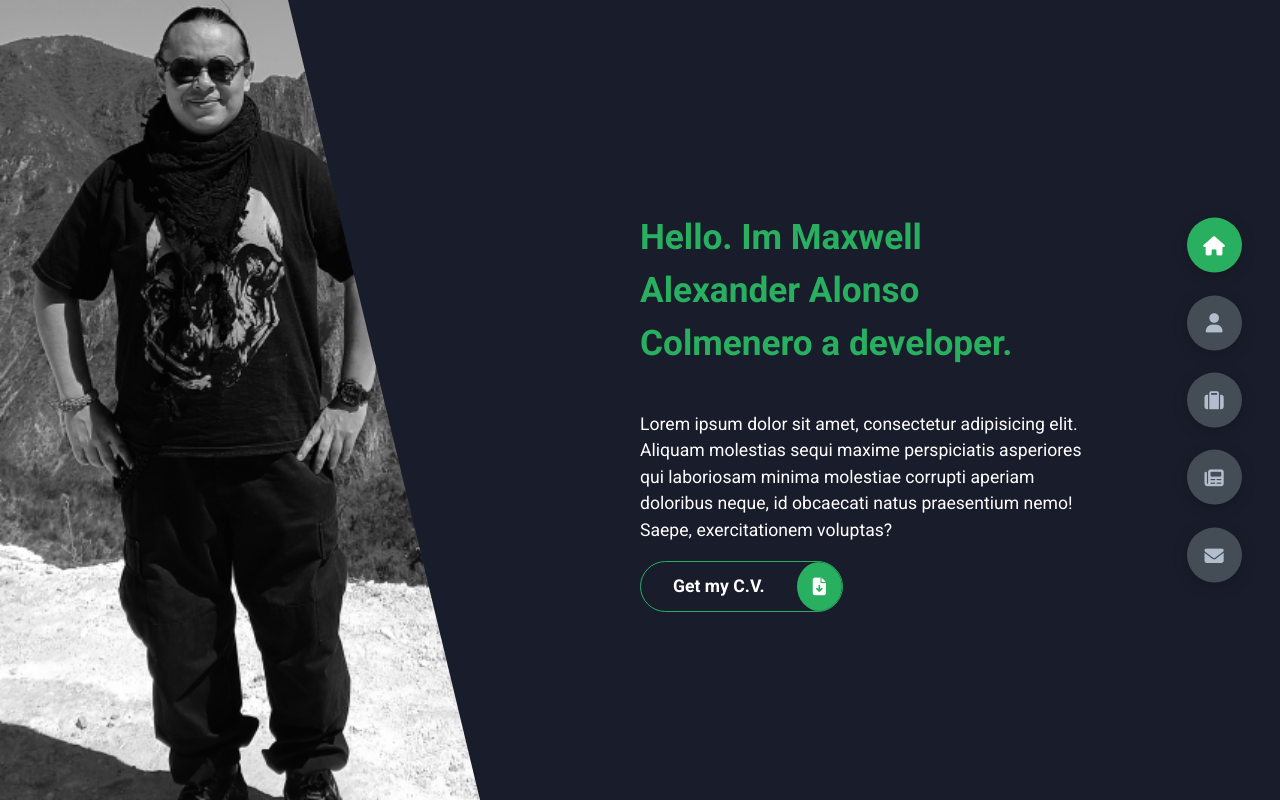
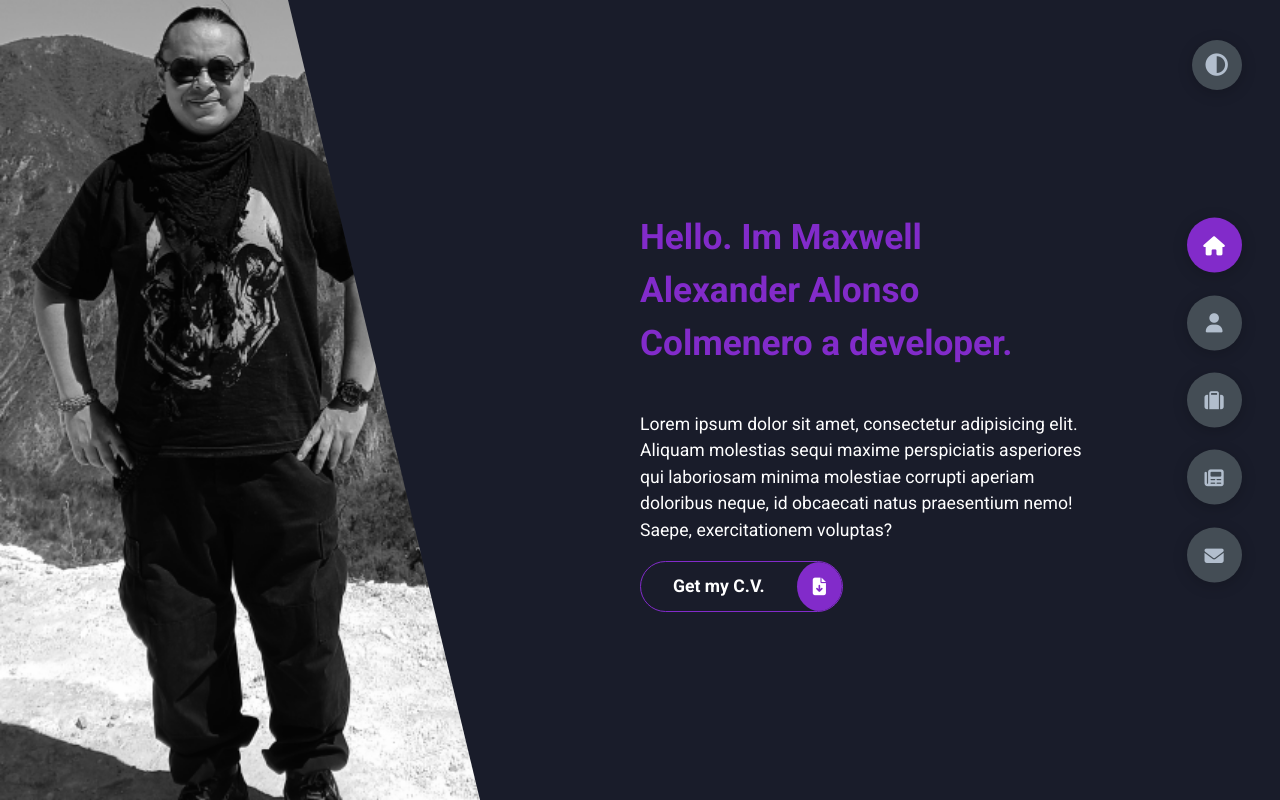
Before and after one commit to maL0ns0/maL0ns0.github.io, a plain HTML site: page index.html in a window 1280 px wide. Drawn offline with Linux system fonts and the light colour scheme.

Commit message:
Se agrego boton cambio de tema y los estilos correspondientes

```diff
--- a/index.html
+++ b/index.html
@@ -366,6 +366,10 @@
         </div>
     </div>
 
+    <div class="themeBtn">
+        <i class="fa-solid fa-circle-half-stroke"></i>
+    </div>
+
 </body>
 
 </html>
--- a/resources/JS/app.js
+++ b/resources/JS/app.js
@@ -23,4 +23,15 @@ function pageTransition(){
     }
 }
 
+//cambio de tema
+function themeChanger(){
+    let themeBtn = document.querySelector('.themeBtn')
+    themeBtn.addEventListener('click', () => {
+        let element = document.body;
+        element.classList.toggle('lighTheme')
+    })
+}
+
+
 pageTransition()
+themeChanger()
--- a/resources/sass/_controls.scss
+++ b/resources/sass/_controls.scss
@@ -1,4 +1,5 @@
-.controls{
+/*Controls section*/
+.controls {
     position: fixed;
     z-index: 5;
     top: 50%;
@@ -9,7 +10,7 @@
     justify-content: center;
     transform: translateY(-50%);
 
-    .control{
+    .control {
         padding: 1rem;
         cursor: pointer;
         background-color: var(--color-grey-4);
@@ -22,19 +23,45 @@
         margin: .7rem 0;
         box-shadow: var(--box-shadow-1);
 
-        i{
+        i {
             font-size: 1.2rem;
             color: var(--color-grey-2);
             pointer-events: none;
         }
 
-        &.active-btn{
+        &.active-btn {
             background-color: var(--color-secondary);
             transition: --transition-dflt;
 
-            i{
+            i {
                 color: var(--color-white);
             }
         }
     }
 }
+
+/*Theme Button*/
+.themeBtn {
+    position: fixed;
+    top: 5%;
+    right: 3%;
+    display: flex;
+    justify-content: center;
+    align-items: center;
+    width: 50px;
+    height: 50px;
+    border-radius: 50%;
+    background-color: var(--color-grey-4);
+    box-shadow: var(--box-shadow-1);
+    transition: all 0.2s ease-in-out;
+
+    &:active {
+        transform: translateY(-6px);
+    }
+
+    i {
+        font-size: 1.4rem;
+        color: var(--color-grey-2);
+        pointer-events: none;
+    }
+}
--- a/resources/sass/_globals.scss
+++ b/resources/sass/_globals.scss
@@ -14,7 +14,7 @@ html {
 
 :root {
     --color-primary: hsl(227, 26%, 13%);
-    --color-secondary: hsl(145, 63%, 42%);
+    --color-secondary: hsl(273, 65%, 48%); //hsl(145, 63%, 42%)
     --color-white: hsl(0, 0%, 100%);
     --color-black: hsl(0, 0%, 0%);
     --color-grey0: hsl(0, 0%, 97%);
@@ -28,6 +28,21 @@ html {
     --transition-dflt: all .5s ease-in-out;
     --box-shadow-1:0 3px 15px rgba(0,0,0,0.2);
 
+}
+
+.lighTheme{
+    --color-primary: hsl(0, 0%, 97%);
+    --color-secondary: hsl(145, 63%, 42%);
+    --color-white: hsl(0, 0%, 1%);
+    --color-grey-5: hsl(225, 2%, 51%);
+    --color-grey-1: hsl(180, 1%, 24%);
+    --color-grey-2: hsl(214, 13%, 24%);
+    --color-grey-4: hsl(207, 14%, 57%);
+
+    --color-black: hsl(0, 0%, 0%);
+    --color-grey0: hsl(0, 0%, 97%);
+    --color-grey-3: hsl(206, 10%, 47%);
+    --color-grey-6: hsl(200, 20%, 9%);
 }
 
 body {
```
Also changed, not shown: resources/sass/style.css, 1 other file.
